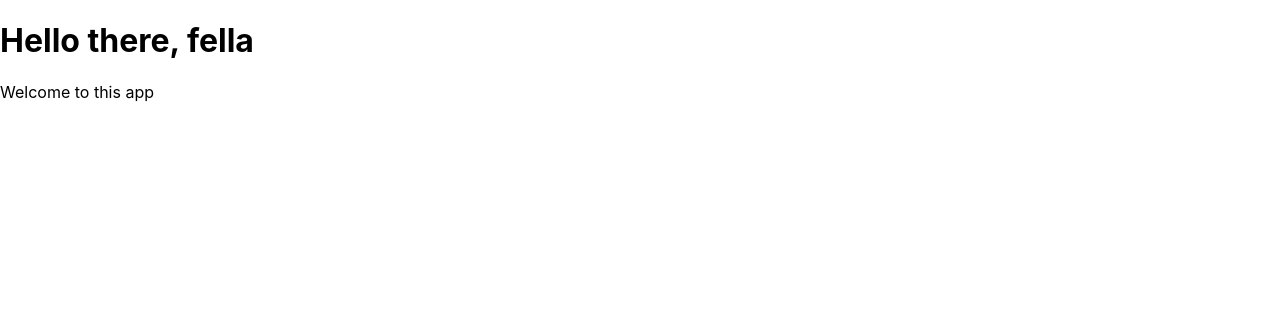
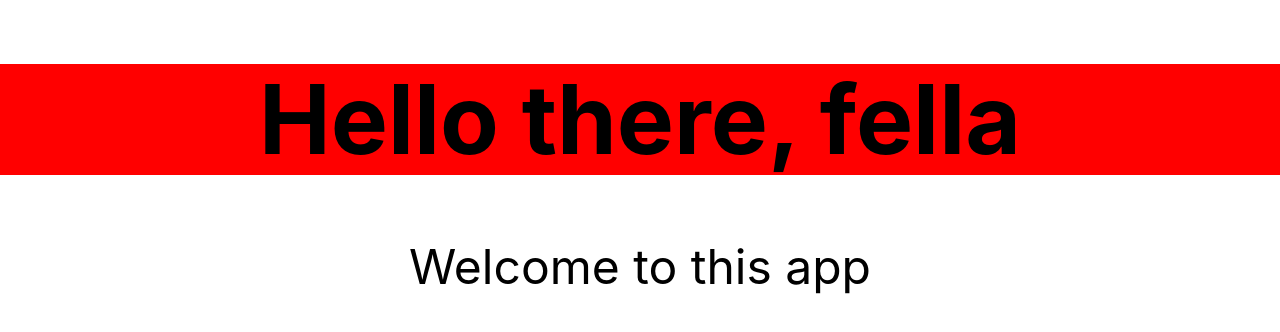
Before and after one commit to xaviguasch/cyborg-buddies-react-app, a React (Create React App) app: page / in a window 1280 px wide. Shown: the top 332 px of the page. Built offline with nearby package versions, Linux system fonts and the light colour scheme.

Commit message:
added tachyons to style the css

```diff
--- a/package.json
+++ b/package.json
@@ -5,7 +5,8 @@
   "dependencies": {
     "react": "^16.8.6",
     "react-dom": "^16.8.6",
-    "react-scripts": "2.1.8"
+    "react-scripts": "2.1.8",
+    "tachyons": "^4.11.1"
   },
   "scripts": {
     "start": "react-scripts start",
--- /dev/null
+++ b/src/Hello.css
@@ -0,0 +1,3 @@
+h1 {
+  background: red
+}
--- a/src/Hello.js
+++ b/src/Hello.js
@@ -1,9 +1,10 @@
 import React, { Component } from "react"
+import "./Hello.css"
 
 class Hello extends Component {
   render() {
     return (
-      <div>
+      <div class="f1 tc">
         <h1>Hello there, fella</h1>
         <p>Welcome to this app</p>
       </div>
--- a/src/index.js
+++ b/src/index.js
@@ -3,6 +3,7 @@ import ReactDOM from "react-dom"
 import "./index.css"
 import Hello from "./Hello"
 import * as serviceWorker from "./serviceWorker"
+import "tachyons"
 
 ReactDOM.render(<Hello />, document.getElementById("root"))
 
```
Also changed, not shown: 1 other file (tests, documents, lock files or other folders).
